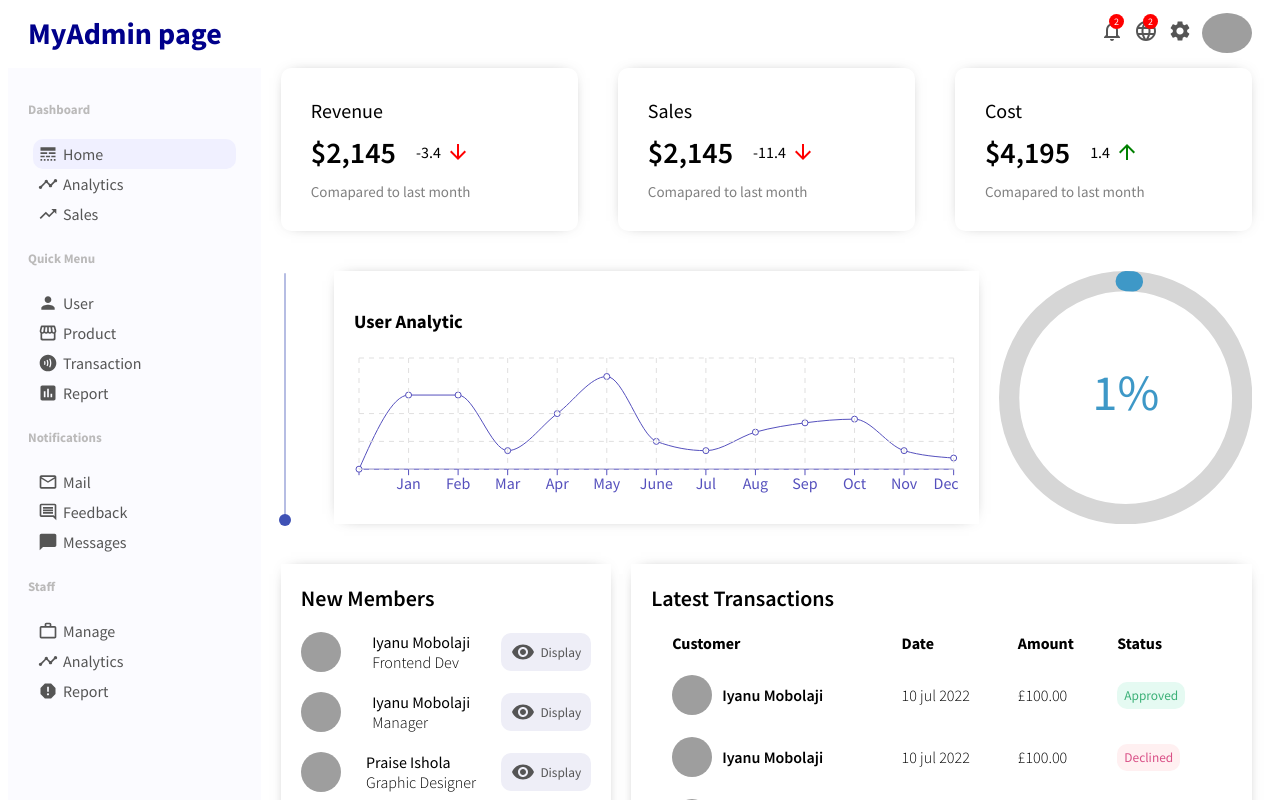
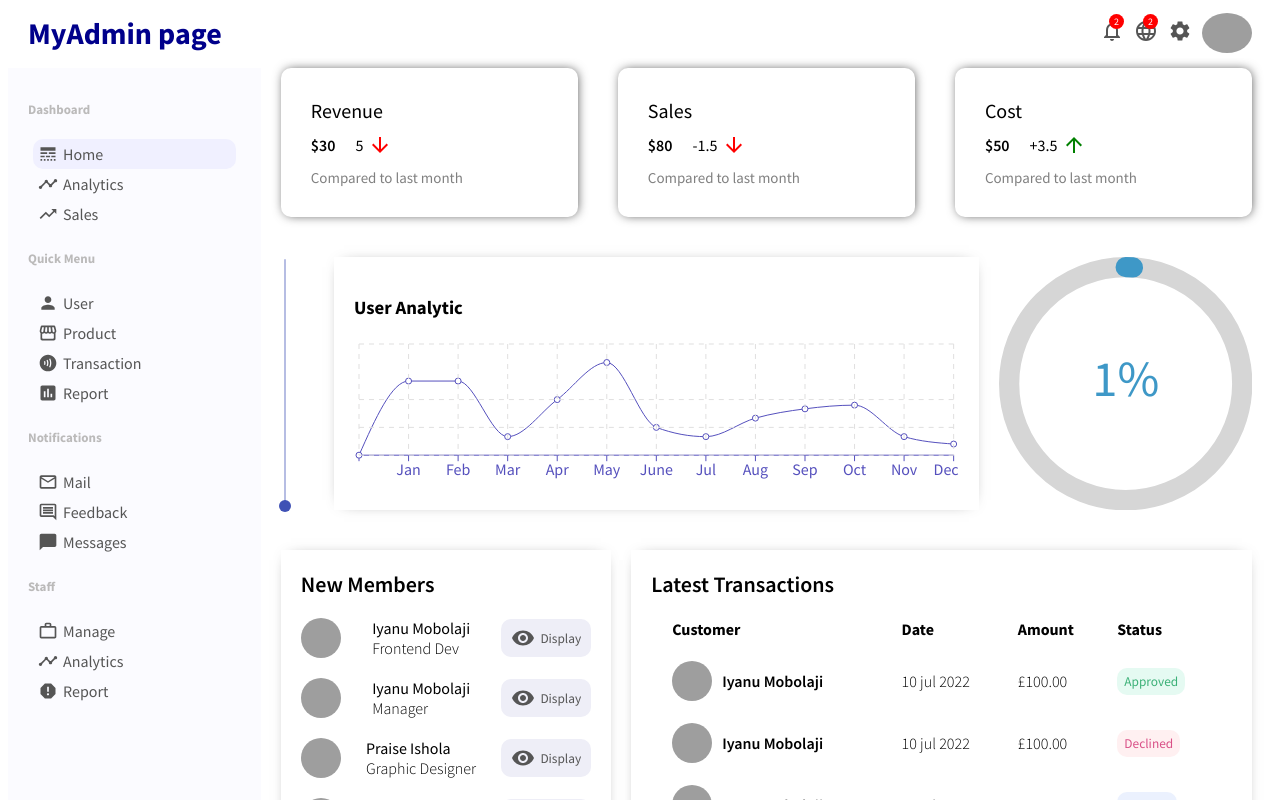
Before and after one commit to iyanuwonder/AdminpgwithReact, a React (Create React App) app: page / in a window 1280 px wide. Shown: the top 800 px of the page. Built offline with nearby package versions, Linux system fonts and the light colour scheme; grey boxes are pictures that could not be loaded.

Commit message:
added a feature that changes the value of revenue, cost and sale info when controlled by the slider

```diff
--- a/src/components/featuredInfo/FeaturedInfo.jsx
+++ b/src/components/featuredInfo/FeaturedInfo.jsx
@@ -1,34 +1,82 @@
-import React from 'react'
-import "./featuredInfo.css"
-import{ArrowDownward, ArrowUpward} from '@material-ui/icons';
+import React from "react";
+import "./featuredInfo.css";
+import { ArrowDownward, ArrowUpward } from '@material-ui/icons';
 
-export default function FeaturedInfo() {
+export default function FeaturedInfo({ sliderValue }) {
+   console.log(sliderValue);
+
+  const activefeaturedMoney = sliderValue * 30;
+  const activeFeaturedMoneyRate = sliderValue * 5;
+  const activefeaturedSales = sliderValue * 80;
+  const activeFeaturedMoneySales = sliderValue * 1.5;
+  const activefeaturedCost = sliderValue * 50;
+  const activeFeaturedMoneyCost = sliderValue * 3.5;
+
   return (
-    <div className='featured'>
-          <div className="featuredItem">
-            <span className="featuredTittle">Revenue</span>
-            <div className="featuredMoneyContainer">
-                <span className="featuredMoney">$2,145</span>
-                <span className="featuredMoneyRate">-3.4<ArrowDownward className="featuredIcon negative"/></span>
-            </div>
-            <span className="featuredSub">Comapared to last month  </span>
+    <div className="featured">
+      {/** Revenue Item **/}
+      <div
+        className={`featuredItem ${
+          activefeaturedMoney >= 800 ? "revenue" : ""
+        }`}
+      >
+        <span
+          className={`featuredTitle ${
+            activefeaturedMoney >= 800 ? "revenue" : ""
+          }`}
+        >
+          Revenue
+        </span>
+        <div className="featuredMoneyContainer">
+          <span className="featuredMoney">${activefeaturedMoney}</span>
+          {activeFeaturedMoneyRate < 250 && (
+            <span className="featuredMoneyRate">
+              {activeFeaturedMoneyRate}{" "}
+              <ArrowDownward className="featuredIcon negative" />
+            </span>
+          )}
+          {activeFeaturedMoneyRate > 250 && (
+            <span className="featuredMoneyRate white">
+              +{activeFeaturedMoneyRate}{" "}
+              <ArrowUpward className="featuredIcon positive" />
+            </span>
+          )}
         </div>
-        <div className="featuredItem">
-            <span className="featuredTittle">Sales</span>
-            <div className="featuredMoneyContainer">
-                <span className="featuredMoney">$2,145</span>
-                <span className="featuredMoneyRate">-11.4<ArrowDownward className="featuredIcon negative"/></span>
-            </div>
-            <span className="featuredSub">Comapared to last month  </span>
+        <span className="featuredSubtitle">Compared to last month</span>
+      </div>
+      {/** Sales Item **/}
+      <div className="featuredItem">
+        <span className="featuredTitle">Sales</span>
+        <div className="featuredMoneyContainer">
+          <span className="featuredMoney">${activefeaturedSales}</span>
+          {activeFeaturedMoneySales < 75 && (
+            <span className="featuredMoneyRate">
+              -{activeFeaturedMoneySales}{" "}
+              <ArrowDownward className="featuredIcon negative" />
+            </span>
+          )}
+          {activeFeaturedMoneySales > 75 && (
+            <span className="featuredMoneyRate">
+              +{activeFeaturedMoneySales}{" "}
+              <ArrowUpward className="featuredIcon positive" />
+            </span>
+          )}
         </div>
-        <div className="featuredItem">
-            <span className="featuredTittle">Cost</span>
-            <div className="featuredMoneyContainer">
-                <span className="featuredMoney">$4,195</span>
-                <span className="featuredMoneyRate">1.4<ArrowUpward className="featuredIcon"/></span>
-            </div>
-            <span className="featuredSub">Comapared to last month  </span>
+        <span className="featuredSubtitle">Compared to last month</span>
+      </div>
+      {/** Cost Item **/}
+      <div
+        className={`featuredItem ${activefeaturedCost >= 500 ? "cost" : ""}`}
+      >
+        <span className="featuredTitle">Cost</span>
+        <div className="featuredMoneyContainer">
+          <span className="featuredMoney">${activefeaturedCost}</span>
+          <span className="featuredMoneyRate">
+            +{activeFeaturedMoneyCost} <ArrowUpward className="featuredIcon" />
+          </span>
         </div>
+        <span className="featuredSubtitle">Compared to last month</span>
+      </div>
     </div>
-  )
+  );
 }
--- a/src/components/featuredInfo/featuredInfo.css
+++ b/src/components/featuredInfo/featuredInfo.css
@@ -1,45 +1,72 @@
-.featured{
+.featured {
     width: 100%;
     display: flex;
     justify-content: space-between;
+  }
 
-}
-.featuredItem{
+  .featuredItem {
     flex: 1;
     margin: 0px 20px;
     padding: 30px;
+    cursor: pointer;
     border-radius: 10px;
-    cursor: pointer;
-    -webkit-box-shadow: 0px 0px 15px -10px rgba(0, 0, 0, 0.75);
-    box-shadow: 0px 0px 15px -10px rgba(0, 0, 0, 0.75);
+    box-shadow: 1px 0px 11px -2px rgba(0, 0, 0, 0.75);
+    -webkit-box-shadow: 1px 0px 11px -2px rgba(0, 0, 0, 0.75);
+    -moz-box-shadow: 1px 0px 11px -2px rgba(0, 0, 0, 0.75);
   }
-.featuredTittle{
+
+  .featuredItem.revenue {
+    background-color: #5cb85c;
+  }
+
+  .featuredItem.cost {
+    background-color: #5bc0de;
+  }
+
+  .featuredTitle {
     font-size: 20px;
   }
-.featuredMoneyContainer{
+
+  .featuredTitle.revenue {
+    color: #f5f5f5;
+  }
+
+  .featuredMoneyContainer {
     margin: 10px 0px;
     display: flex;
     align-items: center;
   }
-.featuredMoney{
-    font-size: 30px;
+
+  .featuredMoney {
+    font-size: 30;
     font-weight: 600;
   }
-.featuredMoneyRate{
+
+  .featuredMoneyRate {
     display: flex;
     align-items: center;
     margin-left: 20px;
   }
-.featuredIcon{
+
+  .featuredMoneyRate.white {
+    color: #f5f5f5;
+  }
+
+  .featuredIcon {
     font-size: 14px;
     margin-left: 5px;
     color: green;
+  }
 
-}
-.featuredIcon.negative{
+  .featuredIcon.negative {
     color: red;
   }
-.featuredSub{
-    color: grey;
+
+  .featuredIcon.positive {
+    color: darkgreen;
+  }
+
+  .featuredSubtitle {
     font-size: 15px;
+    color: gray;
   }
--- a/src/pages/home/Home.jsx
+++ b/src/pages/home/Home.jsx
@@ -25,7 +25,7 @@ export default function Home(props) {
 
   return (
     <div className="home">
-        <FeaturedInfo/>
+        <FeaturedInfo sliderValue={sliderValue}/>
         <div className='slider'></div>
         <div className='chartContainer'>
           <VerticalSlider onDataSet={getSliderData} />
```
Lines whose indentation alone changed are shown as unchanged.
